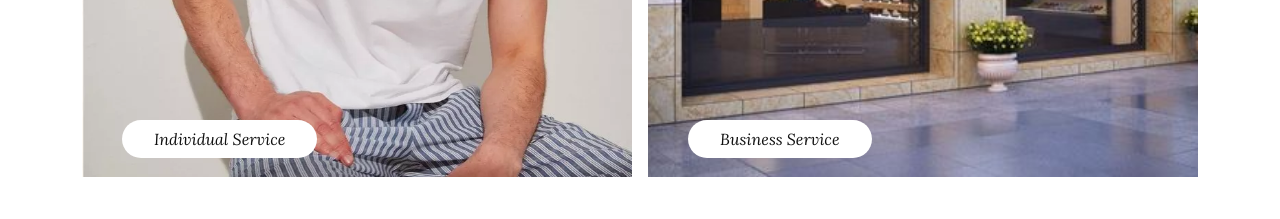
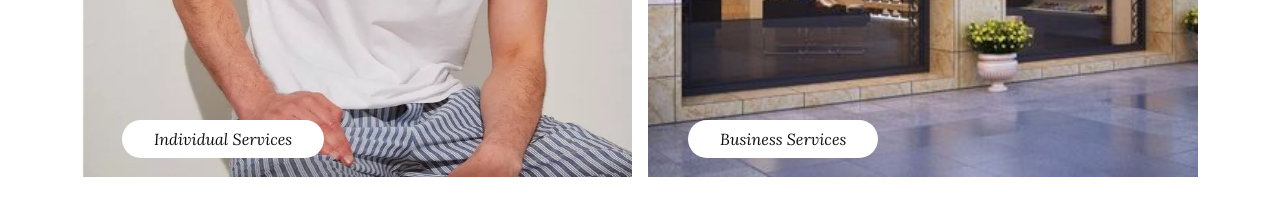
Before and after one commit to Todd-Owen-Mpeli/KandysLaunderette, a Next.js app: page /LaundryDryCleaning in a window 1280 px wide. Shown: the part 1180-1399 px from the top of the page. Built offline with nearby package versions, Linux system fonts and the light colour scheme.

Commit message:
Updated the text in the laundry and dry cleaning page.

```diff
--- a/pages/LaundryDryCleaning.js
+++ b/pages/LaundryDryCleaning.js
@@ -95,7 +95,7 @@ const LaundryDryCleaning = () => {
 											href="LaundryAndDryCleaning/IndividualService"
 											target="blank"
 										>
-											<a>Individual Service</a>
+											<a>Individual Services</a>
 										</Link>
 									</newButton>
 								</div>
@@ -122,7 +122,7 @@ const LaundryDryCleaning = () => {
 											href="LaundryAndDryCleaning/businessService"
 											target="blank"
 										>
-											<a>Business Service</a>
+											<a>Business Services</a>
 										</Link>
 									</newButton>
 								</div>
```
